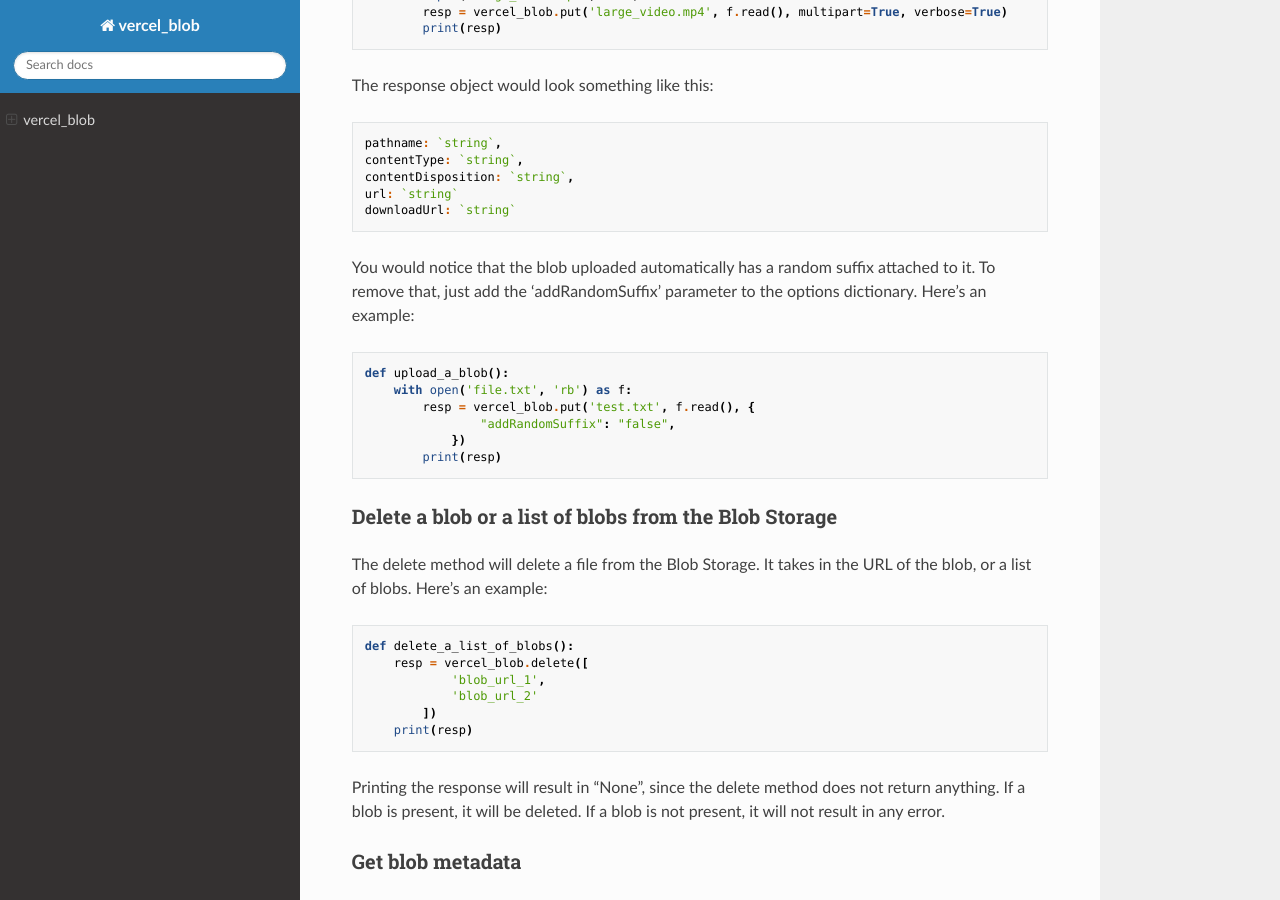
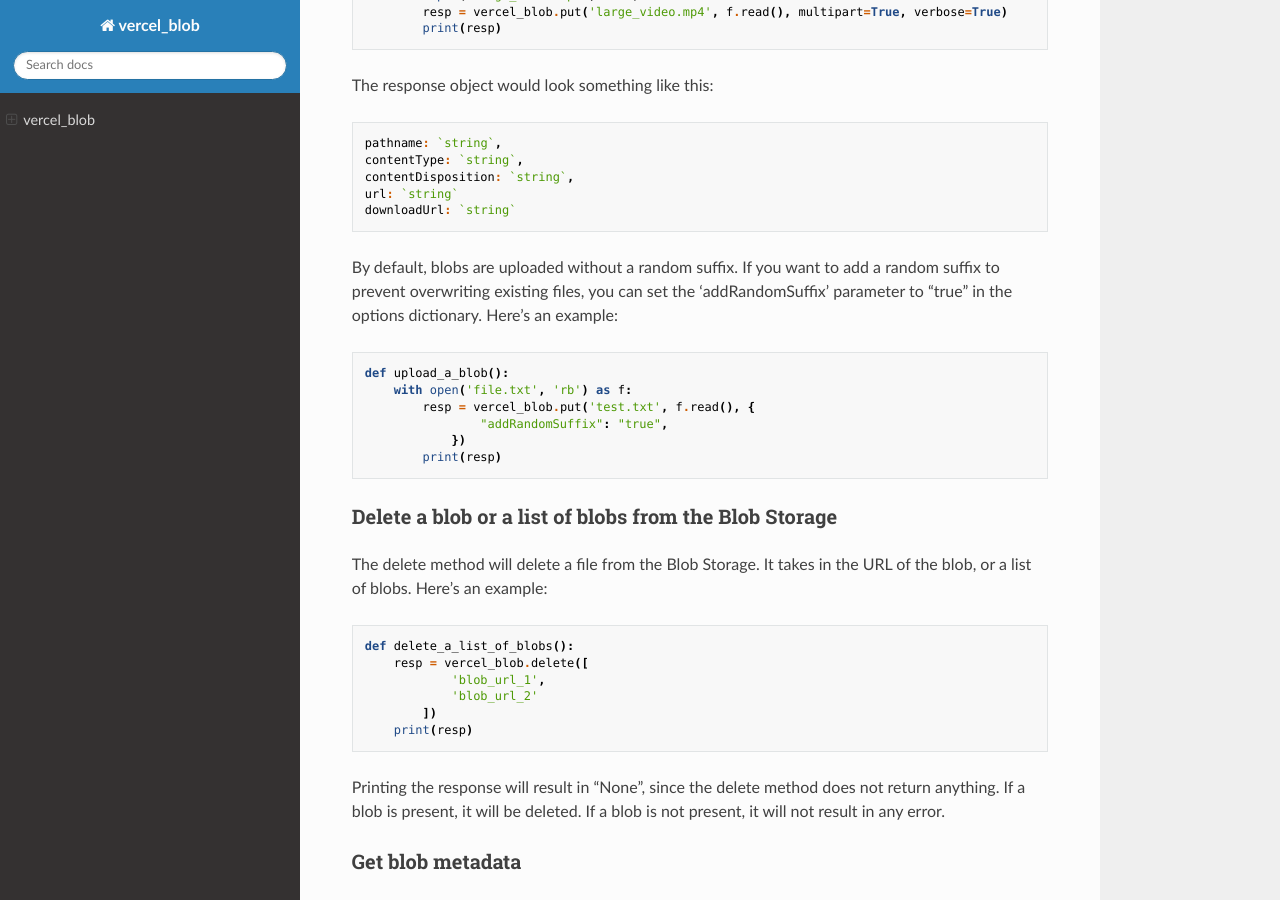
Before and after one commit to SuryaSekhar14/vercel_blob, a Sphinx documentation site: the page built from docs/index.rst, in a window 1280 px wide and 900 px high, scrolled down 2084 px. Built offline with Sphinx 7.4.7 and the Read the Docs theme 3.1.0, drawn with Linux system fonts in a browser that asks for light colours.

Commit message:
docs update

```diff
--- a/docs/index.rst
+++ b/docs/index.rst
@@ -122,16 +122,17 @@
    url: `string`
    downloadUrl: `string`
 
-You would notice that the blob uploaded automatically has a random
-suffix attached to it. To remove that, just add the 'addRandomSuffix'
-parameter to the options dictionary. Here's an example:
+By default, blobs are uploaded without a random suffix. If you want
+to add a random suffix to prevent overwriting existing files, you can
+set the 'addRandomSuffix' parameter to "true" in the options dictionary.
+Here's an example:
 
 .. code:: python
 
    def upload_a_blob():
        with open('file.txt', 'rb') as f:
            resp = vercel_blob.put('test.txt', f.read(), {
-                   "addRandomSuffix": "false",
+                   "addRandomSuffix": "true",
                })
            print(resp)
 
```
Also changed, not shown: README.md (+2 -2 lines), 1 other file.
